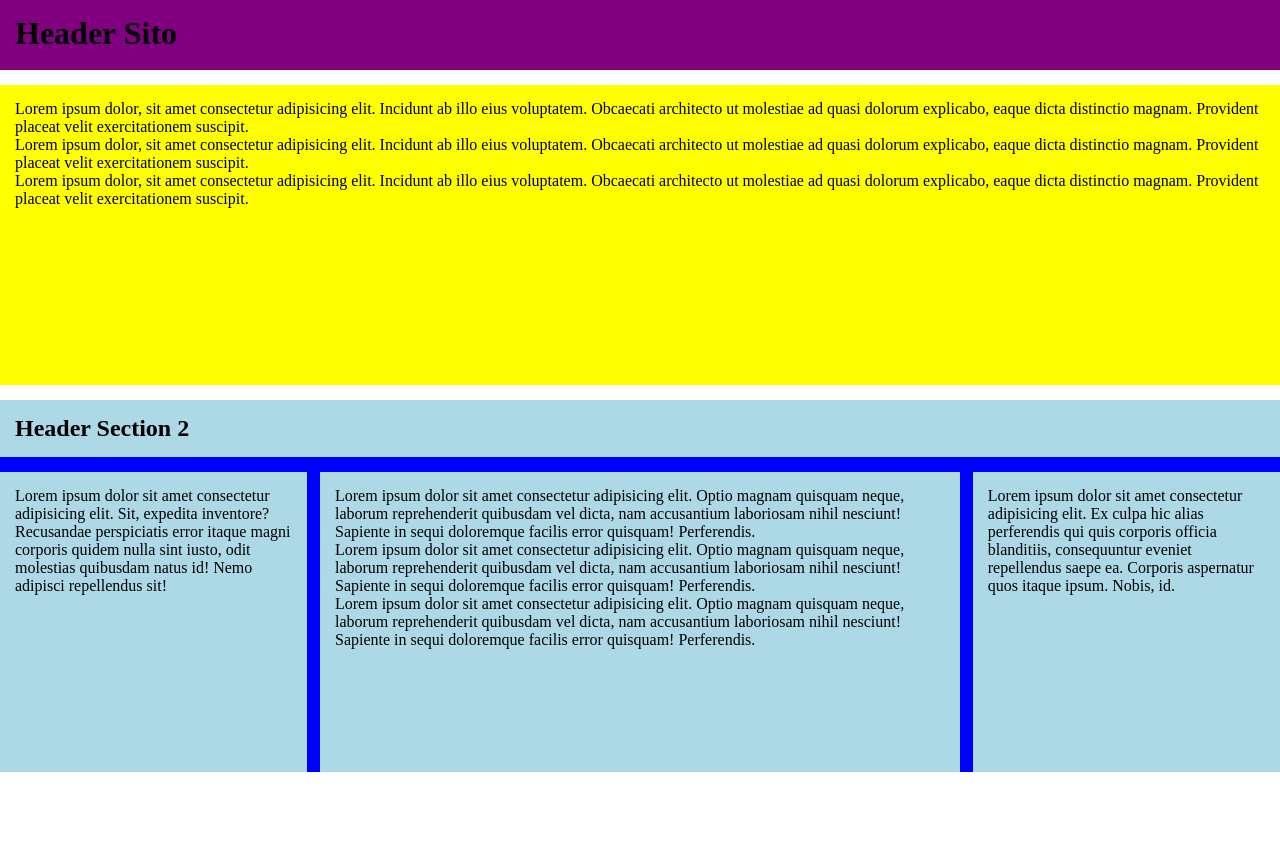
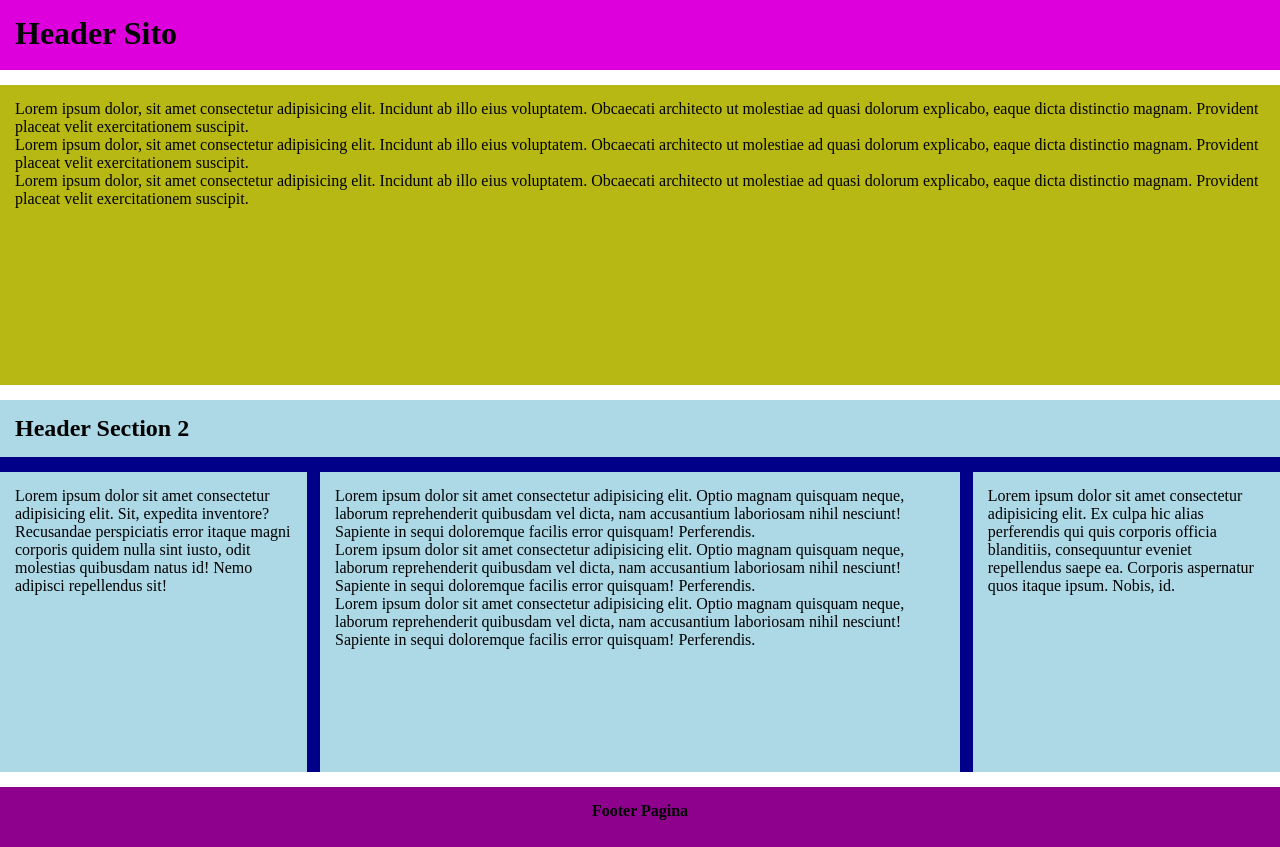
Before and after one commit to francescoferilli95/htmlcss-struttura-wp, a plain HTML site: page index.html in a window 1280 px wide. Before the commit the page ends 800 px from the top, so only its background shows below. Drawn offline with Linux system fonts and the light colour scheme.

Commit message:
footer & errors check

```diff
--- a/css/main.css
+++ b/css/main.css
@@ -1,4 +1,3 @@
-
 /* General */
 
 * {
@@ -14,7 +13,7 @@
     margin: 0 auto;
     height: 70px; /* fake content */
     vertical-align: middle;
-    background: purple;
+    background: rgb(221, 0, 221);
 }
 
 /* Main Content */
@@ -23,7 +22,7 @@
     padding: 15px;
     height: 300px; /* fake content */
     margin: 15px 0;
-    background: yellow;
+    background: rgb(184, 184, 21);
 }
 
 /* Header Section 2 */
@@ -46,8 +45,9 @@ section .widgets {
 section .sidebar,
 section .widgets {
     width: 24%;
-    height: 300px;
+    height: 300px; /* fake content */
 }
+
 .sidebar {
     padding: 15px;
     margin-right: 1%;
@@ -56,7 +56,7 @@ section .widgets {
 .content {
     padding: 15px;
     width: 50%;
-    height: 300px;
+    height: 300px; /* fake content */
 }
 
 .widgets {
@@ -64,14 +64,13 @@ section .widgets {
     margin-left: 1%;
 }
 
-
+/* Float Properties */
 
 .container::after {
     content: '';
     display: table;
     clear: both;
 }
-
 
 .container .clearfix {
     float: left;
@@ -82,6 +81,15 @@ section .widgets {
 }
 
 section {
-    background: blue;
+    background: rgb(0, 0, 136);
+}
 
+/* Footer */
+
+footer {
+    padding: 15px;
+    height: 60px; /* fake content */
+    vertical-align: middle;
+    text-align: center;
+    background: rgb(141, 1, 141);
 }
--- a/index.html
+++ b/index.html
@@ -13,7 +13,9 @@
 
     <header>
         <div class="titolo">
-            <h1>Header Sito</h1>
+            <h1>
+                Header Sito
+            </h1>
         </div>
     </header>
 
@@ -74,7 +76,9 @@
     <!-- Footer-->
 
     <footer>
-
+        <h4>
+            Footer Pagina
+        </h4>
     </footer>
 </body>
 </html>
```
